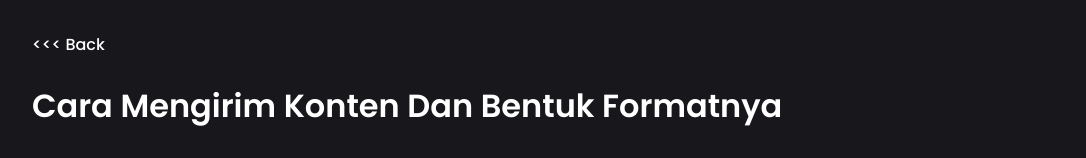
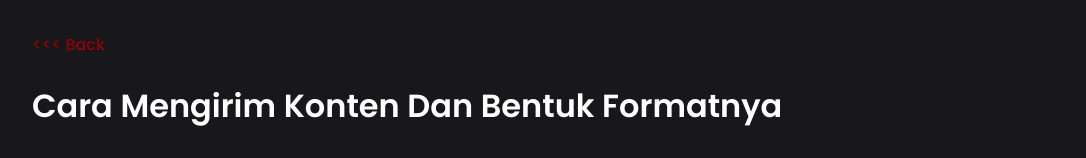
Before and after one commit to paemons/ddosekontributor, a plain HTML site: page Aturan-Konten.html in a window 1280 px wide. Shown: the top 158 px of the page, without its empty margins (96-1182 px from the left). Drawn offline with nearby package versions, Linux system fonts and the light colour scheme.

Commit message:
Update style.css

```diff
--- a/style.css
+++ b/style.css
@@ -271,3 +271,7 @@ drag {
     height: 25px;
     margin-bottom: -3px;
 }
+
+.back {
+    color: #910000;
+}
```
